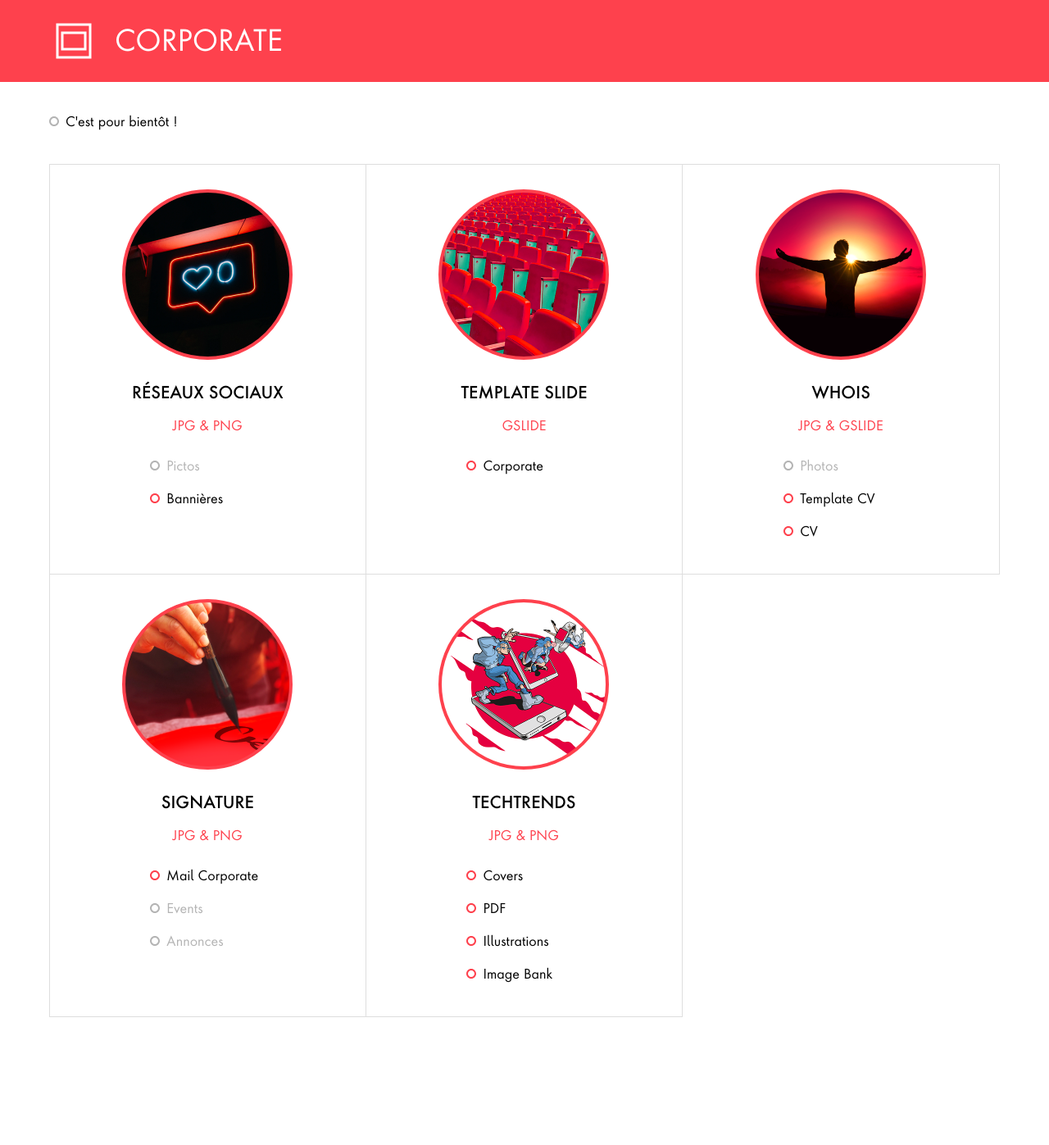
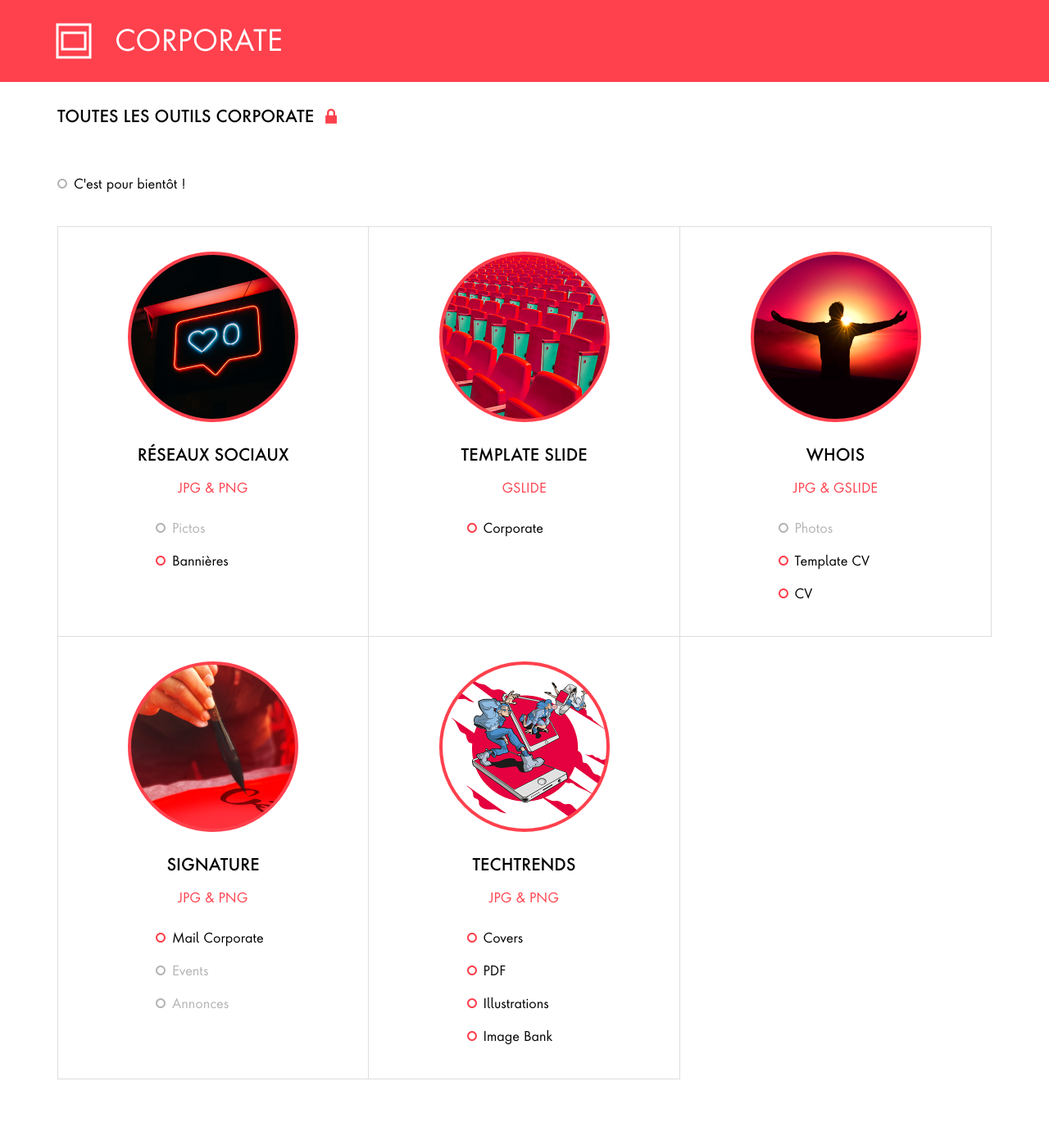
Before and after one commit to publicissapient-france/brand-website, a PHP site: page /corporate.php in a window 1280 px wide. Shown: the part 51-1448 px from the top of the page at 82% size. Before the commit the page ends 1292 px from the top, so only its background shows below. Run offline with PHP 8.4, Linux system fonts and the light colour scheme.

Commit message:
add lock to CORPORATE page

```diff
--- a/corporate.php
+++ b/corporate.php
@@ -20,6 +20,23 @@
 </div>
 
 <div class="content">
+
+
+
+    <div class="fonts-title">
+        <div class="title-lock">
+            <h2>
+                Toutes les outils Corporate
+                <svg version="1.1" id="Calque_1" xmlns="http://www.w3.org/2000/svg" xmlns:xlink="http://www.w3.org/1999/xlink" width="30" height="30" x="0px" y="0px"
+                     viewBox="0 0 30 30" style="enable-background:new 0 0 30 30;" xml:space="preserve">
+                        <path d="M23.3,13.4h-2V9.7c0-3.5-2.8-6.3-6.3-6.3S8.7,6.2,8.7,9.7v3.7h-2c-0.2,0-0.3,0.1-0.3,0.3v12c0,0.2,0.1,0.3,0.3,0.3h16.7c0.2,0,0.3-0.1,0.3-0.3v-12C23.6,13.5,23.5,13.4,23.3,13.4z M18.4,9.7v3.7h-6.7V9.7c0-1.8,1.5-3.3,3.4-3.3S18.4,7.8,18.4,9.7z"/>
+                        </svg>
+            </h2>
+
+        </div>
+
+    </div>
+
     <div class="legend">
         <ul class="un">
             <li class="grey">C'est pour bientôt !</li>
--- a/styles/corporate.css
+++ b/styles/corporate.css
@@ -1,5 +1,5 @@
 .card-container {
-    padding: 30px 20px;
+    padding: 30px 30px;
     margin: 0 auto;
     display: flex;
     flex-wrap: wrap;
@@ -96,6 +96,7 @@
 h2 {
     text-transform: uppercase;
     padding: 30px 0px 20px 0px;
+    text-align: center;
 }
 
 h3 {
@@ -133,8 +134,18 @@
     text-decoration: underline;
 }
 
+.legend {
+    padding-top: 0;
+    padding-left: 30px;
+    padding-right: 20px;
+}
+
 .legend ul li{
     color : var(--black);
+}
+
+.fonts-title {
+    padding: 0px 30px 10px 30px;
 }
 
 @media only screen and (max-width: 768px) {
@@ -177,4 +188,8 @@
     .legend {
         padding-bottom: 20px;
     }
+
+    .fonts-title {
+        padding: 0px 30px 10px 30px;
+    }
 }
```
Also changed, not shown: assets.php (+18 -0 lines), styles/assets.css (+17 -3 lines).
